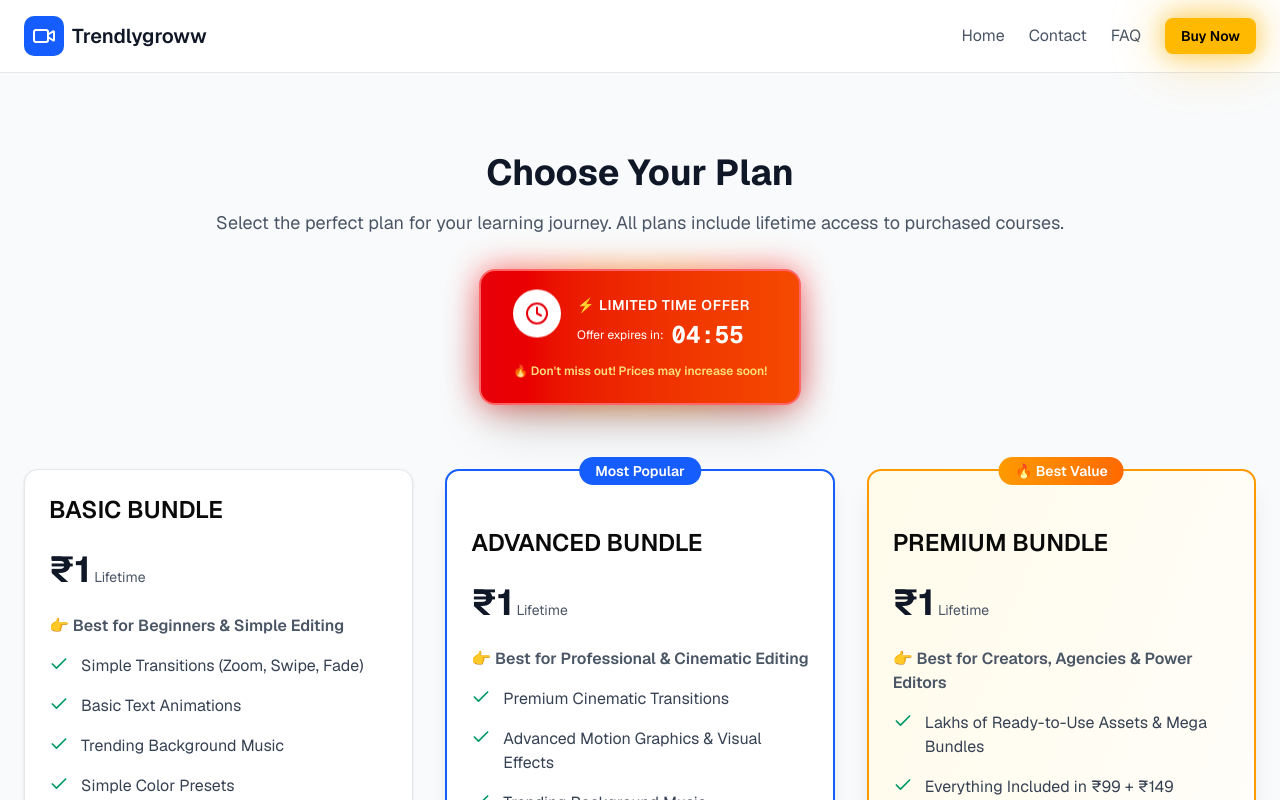
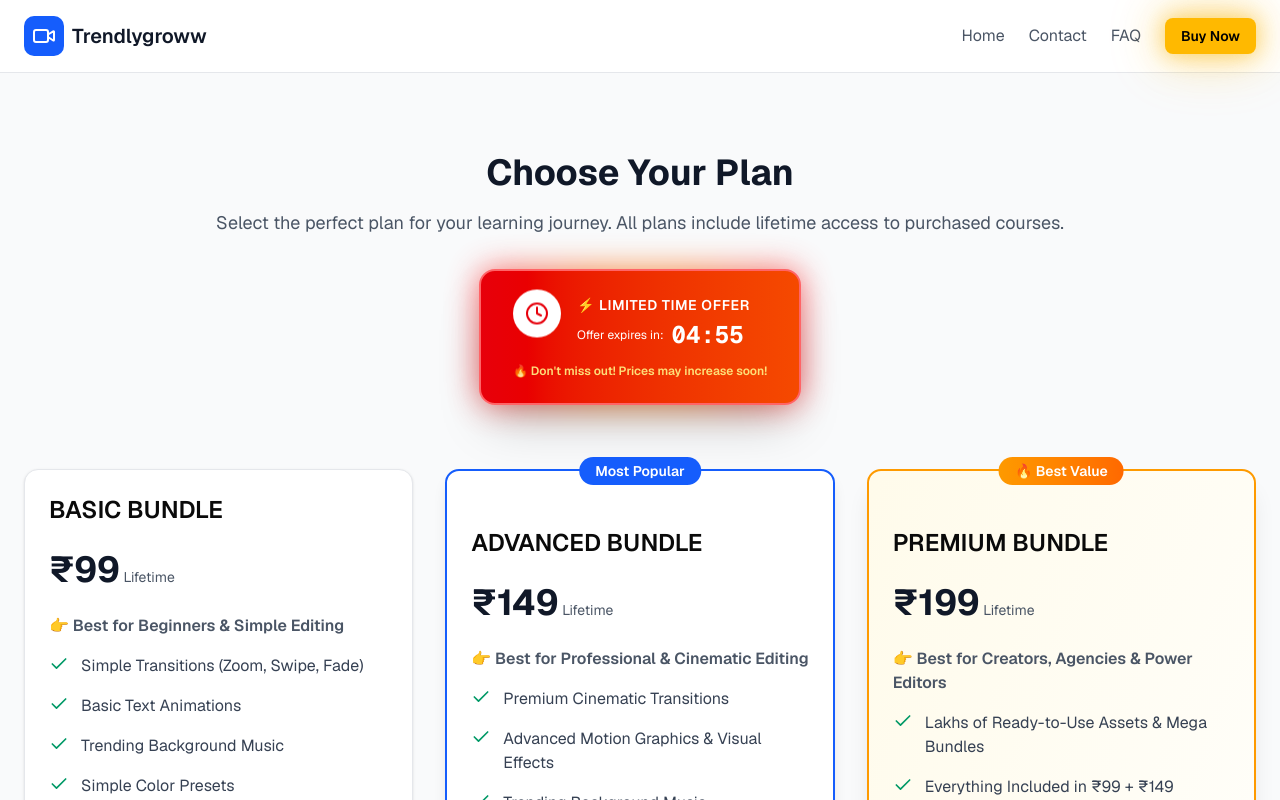
Before and after one commit to Meeranmk/trendly, a Next.js app: page /pricing in a window 1280 px wide. Shown: the top 800 px of the page. Built offline with nearby package versions, Linux system fonts and the light colour scheme.

Commit message:
Restore original pricing - Basic 99, Advanced 149, Premium 199

```diff
--- a/app/pricing/page.tsx
+++ b/app/pricing/page.tsx
@@ -337,7 +337,7 @@ export default function PricingPage() {
               <CardHeader>
                 <CardTitle className="text-2xl">BASIC BUNDLE</CardTitle>
                 <CardDescription className="mt-4">
-                  <span className="text-4xl font-bold text-gray-900">₹1</span>
+                  <span className="text-4xl font-bold text-gray-900">₹99</span>
                   <span className="text-gray-600"> Lifetime</span>
                 </CardDescription>
               </CardHeader>
@@ -363,7 +363,7 @@ export default function PricingPage() {
               <CardFooter className="mt-auto">
                 <Button
                   className="w-full bg-amber-400 hover:bg-amber-500 text-black font-semibold btn-glow"
-                  onClick={() => handleBuyNowClick('Basic', 1)}
+                  onClick={() => handleBuyNowClick('Basic', 99)}
                   disabled={loading !== null}
                 >
                   {loading === 'Basic' ? 'Processing...' : 'Buy Now'}
@@ -379,7 +379,7 @@ export default function PricingPage() {
               <CardHeader className="pt-8">
                 <CardTitle className="text-2xl">ADVANCED BUNDLE</CardTitle>
                 <CardDescription className="mt-4">
-                  <span className="text-4xl font-bold text-gray-900">₹1</span>
+                  <span className="text-4xl font-bold text-gray-900">₹149</span>
                   <span className="text-gray-600"> Lifetime</span>
                 </CardDescription>
               </CardHeader>
@@ -407,7 +407,7 @@ export default function PricingPage() {
               <CardFooter className="mt-auto">
                 <Button
                   className="w-full bg-amber-400 hover:bg-amber-500 text-black font-semibold btn-glow"
-                  onClick={() => handleBuyNowClick('Advanced', 1)}
+                  onClick={() => handleBuyNowClick('Advanced', 149)}
                   disabled={loading !== null}
                 >
                   {loading === 'Advanced' ? 'Processing...' : 'Buy Now'}
@@ -423,7 +423,7 @@ export default function PricingPage() {
               <CardHeader className="pt-8">
                 <CardTitle className="text-2xl">PREMIUM BUNDLE</CardTitle>
                 <CardDescription className="mt-4">
-                  <span className="text-4xl font-bold text-gray-900">₹1</span>
+                  <span className="text-4xl font-bold text-gray-900">₹199</span>
                   <span className="text-gray-600"> Lifetime</span>
                 </CardDescription>
               </CardHeader>
@@ -457,7 +457,7 @@ export default function PricingPage() {
               <CardFooter className="mt-auto">
                 <Button
                   className="w-full bg-gradient-to-r from-amber-500 to-orange-500 hover:from-amber-600 hover:to-orange-600 text-white font-semibold btn-glow shadow-lg"
-                  onClick={() => handleBuyNowClick('Premium', 1)}
+                  onClick={() => handleBuyNowClick('Premium', 199)}
                   disabled={loading !== null}
                 >
                   {loading === 'Premium' ? 'Processing...' : 'Buy Now'}
--- a/lib/email.ts
+++ b/lib/email.ts
@@ -9,9 +9,9 @@ const PACKAGE_LINKS: Record<string, string> = {
 
 // Package prices
 const PACKAGE_PRICES: Record<string, number> = {
-  'Basic': 1,
-  'Advanced': 1,
-  'Premium': 1,
+  'Basic': 99,
+  'Advanced': 149,
+  'Premium': 199,
 }
 
 // Create reusable transporter
```
